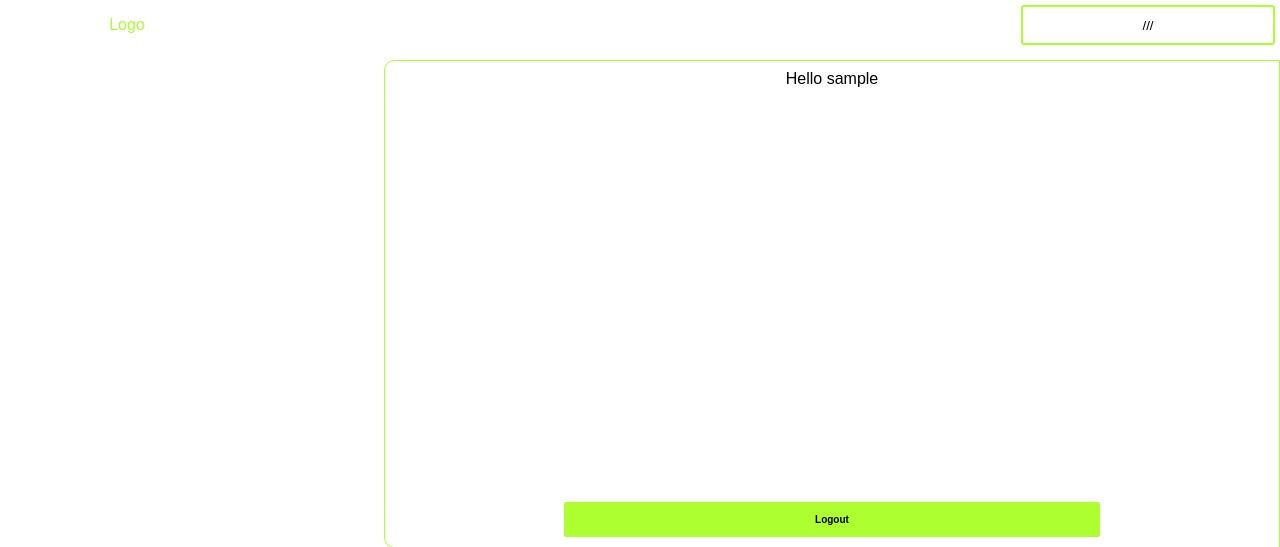
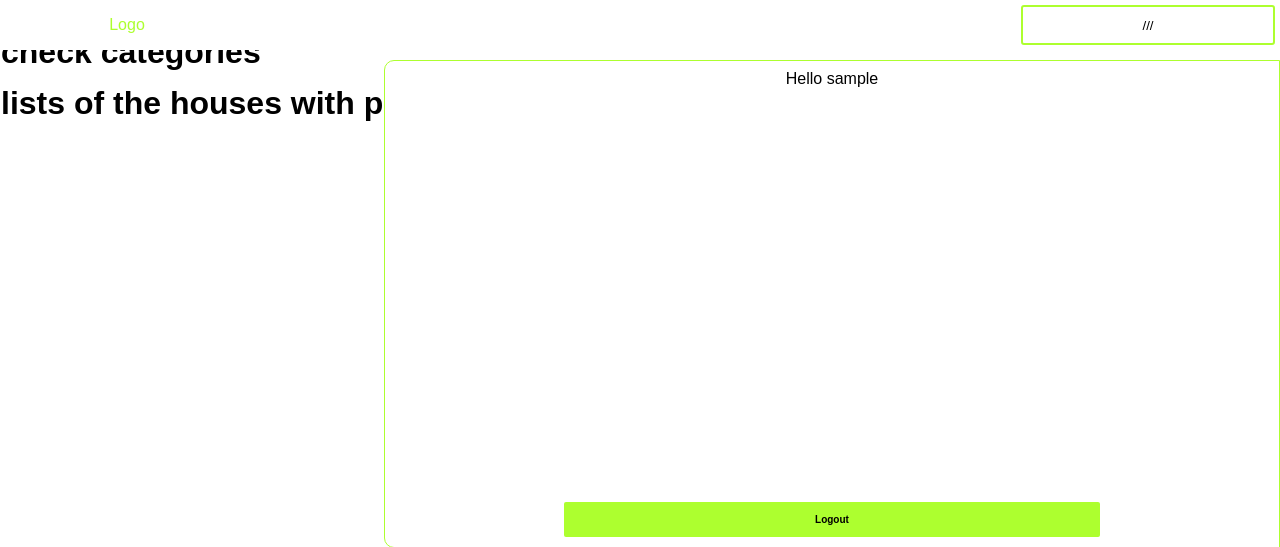
Before and after one commit to maillermichael2-cell/dune-cohort-final-project, a Django app: template domusHub/templates/propertyApp/propertyDashboard.html in a window 1280 px wide. Shown: the top 547 px of the page. Run offline with Django 5.2, Linux system fonts and the light colour scheme; the template is opened without the code that fills it, so the values that code supplies are empty; the visitor is signed in with stand-in values (Sample User, id 1).

Commit message:
DomusHub project V1.1

```diff
--- a/domusHub/templates/propertyApp/propertyDashboard.html
+++ b/domusHub/templates/propertyApp/propertyDashboard.html
@@ -3,6 +3,12 @@
 
 {% block content %}
     <div class="dashboardContainer">
-
+        <form class="searchBarForm">
+            <input type="text" name="search" id="search" placeholder="Search here">
+        </form>
+        <div class="categories">
+            <h1>check categories</h1>
+        </div>
+        <h1>lists of the houses with pics</h1>
     </div>
 {% endblock %}
--- a/domusHub/templates/start/landingpage.html
+++ b/domusHub/templates/start/landingpage.html
@@ -6,7 +6,7 @@
     <!--later add an extra content container sideways to welcome container-->
     <!--section adding -->
     <div class="projectExplanation">
-
+        <p>caurosel for the houses and apartments</p>
     </div>
     <div class="links">
         <a class="getStarted" href="{% url 'login' %}">
```
Also changed, not shown: 1 other file.
